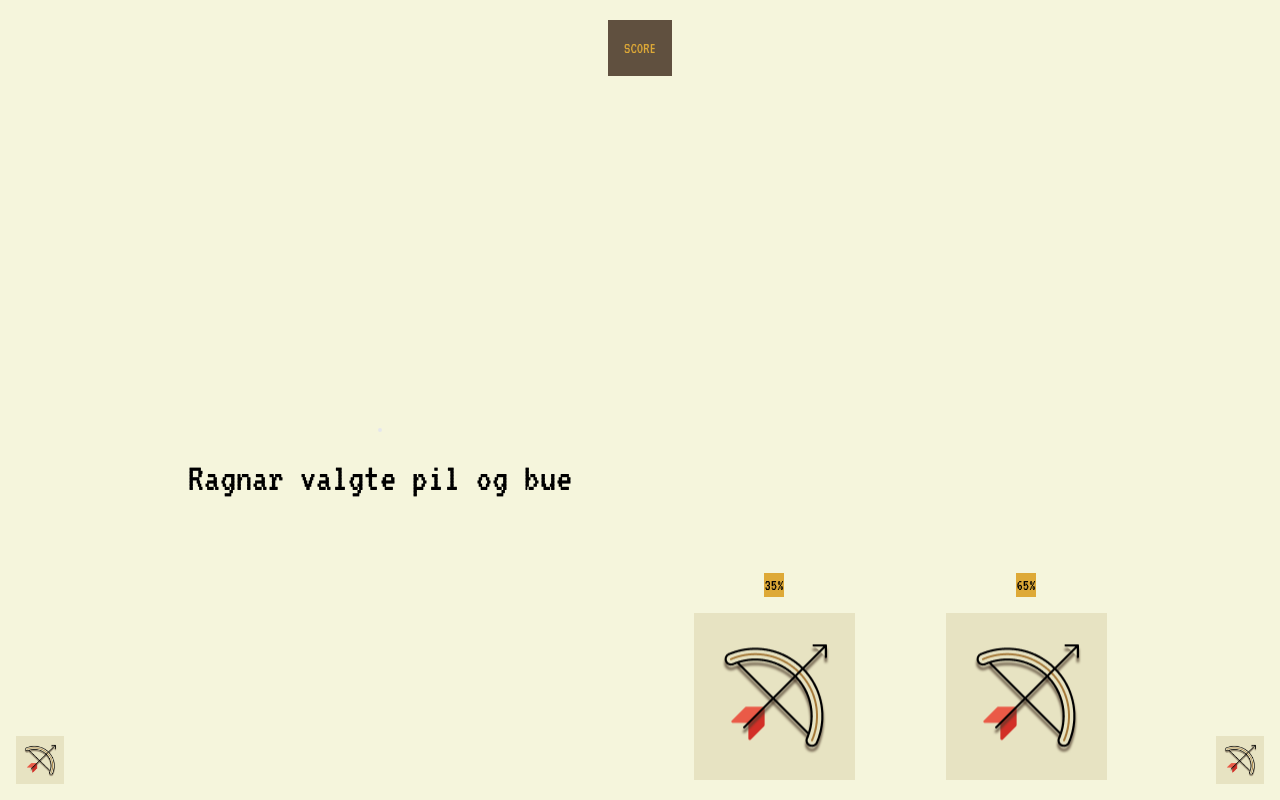
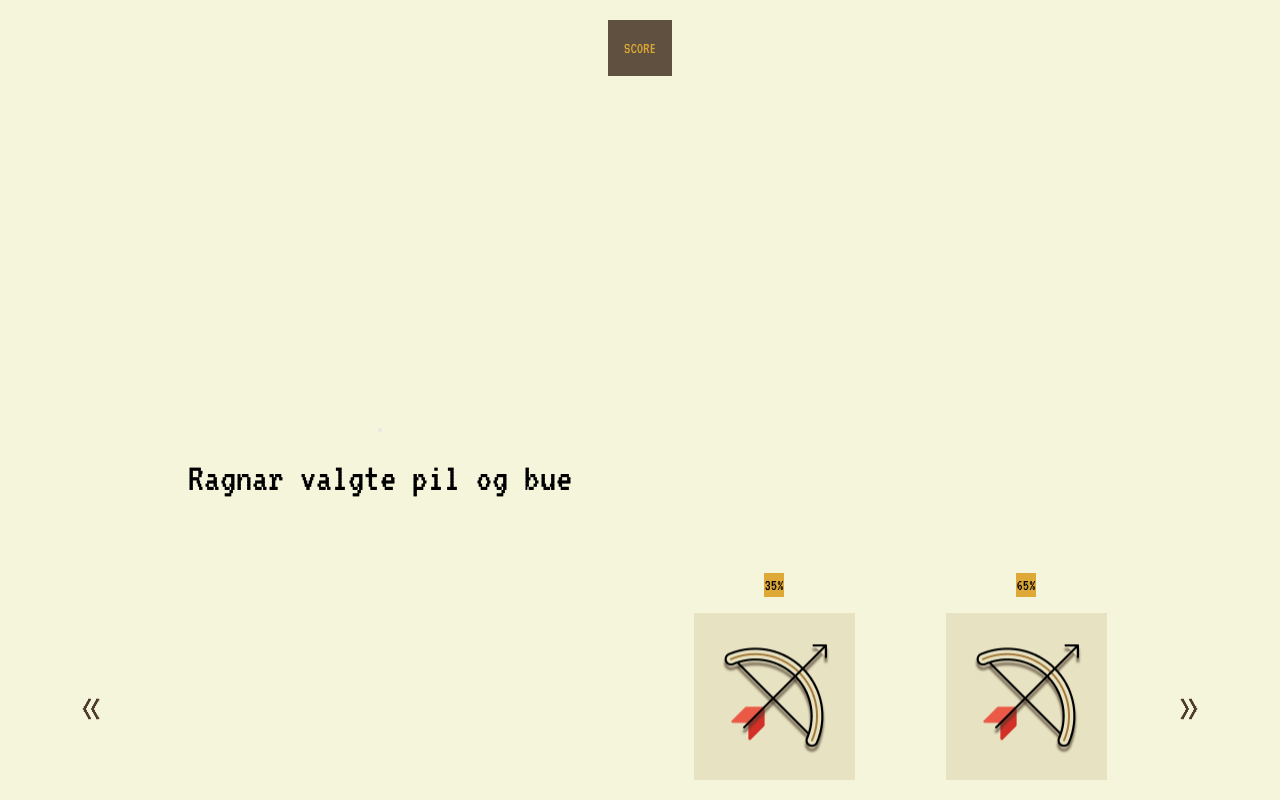
Before and after one commit to SveinungUlstein/Loading, a React (Vite) app in the folder LoadingApp/: page /score in a window 1280 px wide. Built offline with nearby package versions, Linux system fonts and the light colour scheme.

Commit message:
imported new arrow pictures, adjusted size and direction on pages

```diff
--- a/LoadingApp/src/components/Common/ArrowNavigationLeft.jsx
+++ b/LoadingApp/src/components/Common/ArrowNavigationLeft.jsx
@@ -1,6 +1,6 @@
 import React from 'react';
 import { useNavigate } from 'react-router-dom';
-import '../../styles/Common/ArrowNavigationRight.css';
+import '../../styles/Common/ArrowNavigation.css';
 
 const ArrowNavigationLeft = ({ nextPage }) => {
   const navigate = useNavigate();
@@ -11,7 +11,7 @@ const ArrowNavigationLeft = ({ nextPage }) => {
 
   return (
     <div className="arrow-navigation-left-container" onClick={handleClick}>
-      <img src="\src\images\PilOgBue.png" alt="Arrow Left" className="h-12 w-12 cursor-pointer" />
+      <img src="\src\images\ArrowLeft.png" alt="Arrow Left" className="h-20 w-20 cursor-pointer" style={{ width: '150px', height: '150px' }} />
     </div>
   );
 };
--- a/LoadingApp/src/components/Common/ArrowNavigationRight.jsx
+++ b/LoadingApp/src/components/Common/ArrowNavigationRight.jsx
@@ -1,6 +1,6 @@
 import React from 'react';
 import { useNavigate } from 'react-router-dom';
-import '../../styles/Common/ArrowNavigationRight.css';
+import '../../styles/Common/ArrowNavigation.css';
 
 const ArrowNavigationRight = ({ nextPage }) => {
   const navigate = useNavigate();
@@ -11,7 +11,7 @@ const ArrowNavigationRight = ({ nextPage }) => {
 
   return (
     <div className="arrow-navigation-right-container" onClick={handleClick}>
-      <img src="\src\images\PilOgBue.png" alt="Arrow Right" className="h-12 w-12 cursor-pointer" />
+      <img src="\src\images\ArrowRight.png" alt="Arrow Right" className="h-auto w-auto cursor-pointer" style={{ width: '150px', height: '150px' }} />
     </div>
   );
 };
--- a/LoadingApp/src/pages/BigScreen/ScorePage.jsx
+++ b/LoadingApp/src/pages/BigScreen/ScorePage.jsx
@@ -33,7 +33,7 @@ const ScorePage = () => {
         </div>
       </div>
       <div className="absolute bottom-4 left-4">
-        <ArrowNavigationRight nextPage="/voting" />
+        <ArrowNavigationLeft nextPage="/voting" />
       </div>
       <div className="absolute bottom-4 right-4">
         <ArrowNavigationRight nextPage="/totalScore" />
--- a/LoadingApp/src/pages/BigScreen/TotalScore.jsx
+++ b/LoadingApp/src/pages/BigScreen/TotalScore.jsx
@@ -1,6 +1,7 @@
 import React from 'react';
 import ChoiceBox from '../../components/BigScreen/TotalScore/ChoiceBox';
 import ArrowNavigationRight from '../../components/Common/ArrowNavigationRight';
+import ArrowNavigationLeft from "../../components/Common/ArrowNavigationLeft.jsx";
 import '../../styles/TotalScorePageStyles/totalScore.css'
 
 const TotalScore = () => {
@@ -38,7 +39,7 @@ const TotalScore = () => {
         ))}
       </div>
       <div className="absolute bottom-4 left-4">
-        <ArrowNavigationRight nextPage="/score" />
+        <ArrowNavigationLeft nextPage="/score" />
       </div>
       <div className="absolute bottom-4 right-4">
         <ArrowNavigationRight nextPage="/rating" />
--- a/LoadingApp/src/pages/BigScreen/VotingPage.jsx
+++ b/LoadingApp/src/pages/BigScreen/VotingPage.jsx
@@ -12,7 +12,7 @@ const VotingPage = () => {
       {/* Maintext skal kunne endres fra admin */}
       <VotingHighlight text="Ta opp telefonen nå og STEM" />
       <div className="absolute bottom-4 left-4">
-        <ArrowNavigationRight nextPage="/lobby" />
+        <ArrowNavigationLeft nextPage="/lobby" />
       </div>
       <div className="absolute bottom-4 right-4">
         <ArrowNavigationRight nextPage="/score" />
--- /dev/null
+++ b/LoadingApp/src/styles/Common/ArrowNavigation.css
@@ -0,0 +1,19 @@
+.arrow-navigation-right-container,
+.arrow-navigation-left-container {
+    display: flex;
+    justify-content: center;
+    align-items: center;
+  }
+
+  .arrow-navigation-right-container img,
+  .arrow-navigation-left-container img {
+    transition: transform 0.3s ease;
+  }
+
+  .arrow-navigation-right-container img:hover {
+    transform: translateX(5px);
+  }
+
+  .arrow-navigation-left-container img:hover {
+      transform: translatex(-5px);
+  }
--- a/LoadingApp/src/styles/Common/ArrowNavigationRight.css
+++ /dev/null
@@ -1,13 +0,0 @@
-.arrow-navigation-right-container {
-    display: flex;
-    justify-content: center;
-    align-items: center;
-  }
-
-  .arrow-navigation-right-container img {
-    transition: transform 0.3s ease;
-  }
-
-  .arrow-navigation-right-container img:hover {
-    transform: translateX(5px);
-  }
```
Also changed, not shown: LoadingApp/src/images/ArrowLeft.png (added), LoadingApp/src/images/ArrowRight.png (added).
